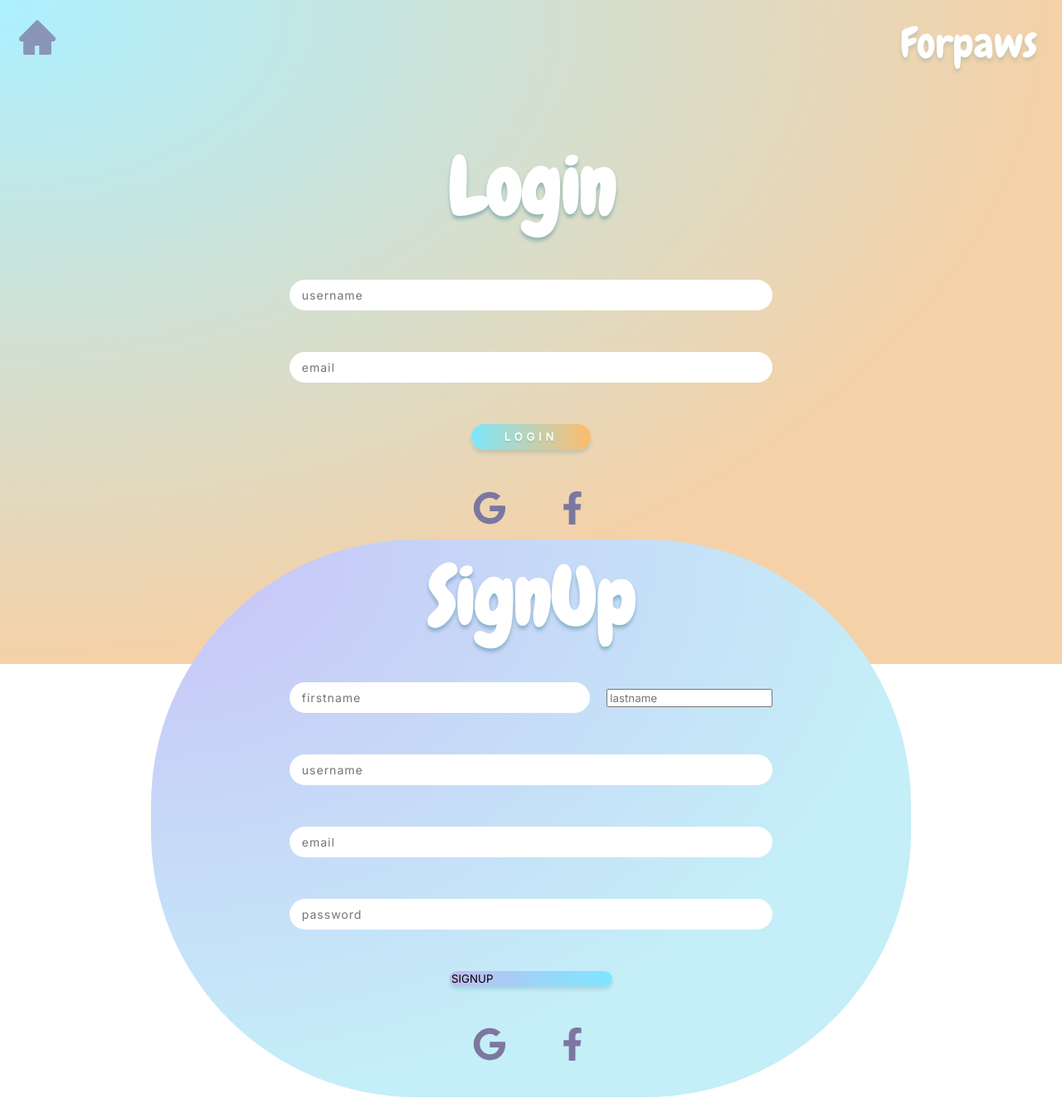
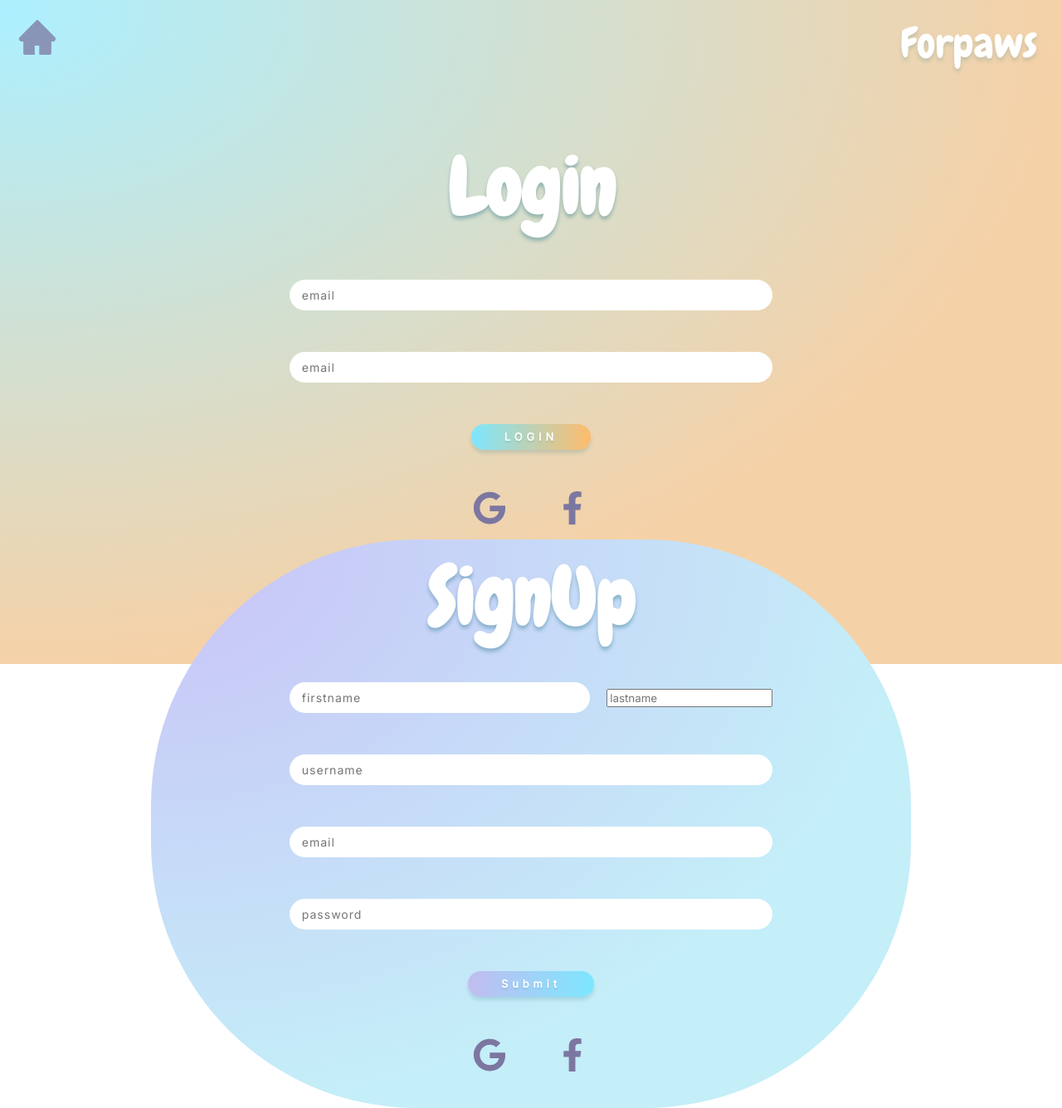
Before and after one commit to MeowDevCU/forpaws, a React (Create React App) app: page /forpaws/login in a window 1280 px wide. Shown: the whole page at 83% size. Built offline with nearby package versions, Linux system fonts and the light colour scheme.

Commit message:
signUp works!!!

```diff
--- a/src/Login_page/login.js
+++ b/src/Login_page/login.js
@@ -46,9 +46,10 @@ const Login = () => {
         .catch((e) => alert(e.message));
     };
     */
-    const signUp = async () => {
+    const signUp = async (e) => {
+      e.preventDefault();
       try {
-        const user = await createUserWithEmailAndPassword(auth, setEmail, setPassword);
+        const user = await createUserWithEmailAndPassword(auth, email, password);
         console.log(user);
       }
       catch (error) {
@@ -73,14 +74,14 @@ const Login = () => {
               <form className="login-form">
                 <input
                   type="text"
-                  placeholder="username"
-                  defaultValue={username}
+                  placeholder="email"
+                  defaultValue={email}
                   onChange={(event) => setEmail(event.target.value)}
                 />
                 <input
                   type="text"
                   placeholder="email"
-                  defaultValue={email}
+                  defaultValue={password}
                   onChange={(event) => setPassword(event.target.value)}
                 />
                 <input className="light-btn" type="submit" value="LOGIN" />
@@ -94,7 +95,7 @@ const Login = () => {
             <div className=" signup-background">
               <div className="signup">
                 <h4>SignUp</h4>
-                <form className="signup-form">
+                <form onSubmit={signUp} className="signup-form">
                   <div className="input-short">
                     <input
                       type="text"
@@ -125,7 +126,7 @@ const Login = () => {
                   />
                   <input
                     className="dark-btn"
-                    //type="submit" change this back to submit once issue is fixed
+                    type="submit"
                     defaultValue="SIGNUP"
                     onClick={signUp}
                   />
```
